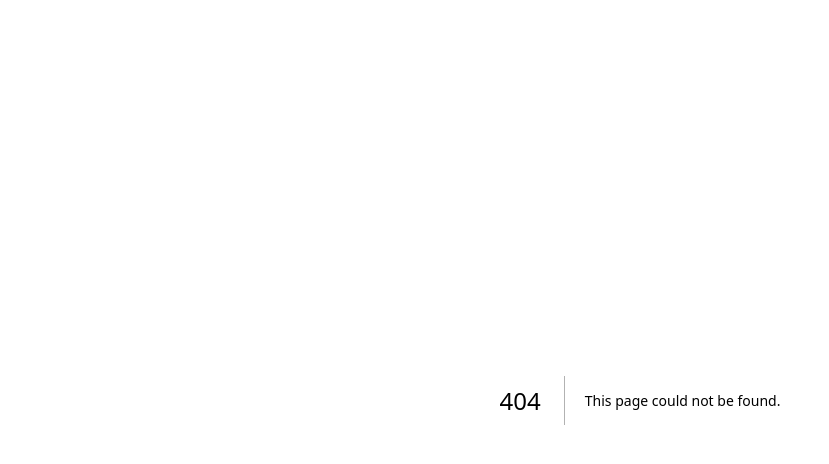
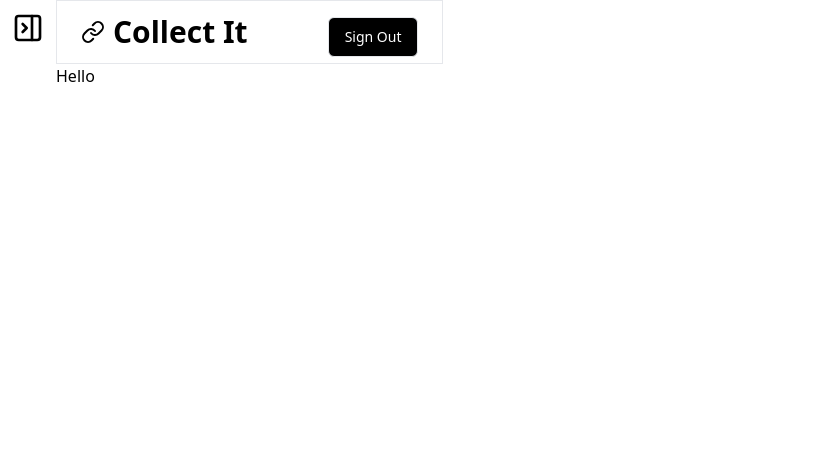
Before and after one commit to anandrajsingh/collect-it, a Next.js app: page /collection in a window 1280 px wide. Before the commit this address had no page. Shown: the top 464 px of the page, without its empty margins (0-829 px from the left). Built offline with nearby package versions, Linux system fonts and the light colour scheme.

Commit message:
collection page

```diff
--- /dev/null
+++ b/app/collection/page.tsx
@@ -0,0 +1,26 @@
+"use client"
+import { useState } from "react";
+import Navbar from "../components/section/Navbar";
+import SideBar from "../components/section/Sidebar";
+import { PanelRightClose } from "lucide-react";
+
+export default function Home() {
+    const [sideOpen, setSideOpen] = useState(true)
+    return (
+        <div className="flex">
+            <div>
+                {sideOpen ? (
+                    <button className="hover:bg-stone-300 p-2 m-1 rounded-lg size-12" onClick={() => (setSideOpen(!sideOpen))}>
+                        <PanelRightClose className="m-0 size-8" />
+                    </button>
+                ) : (
+                    <SideBar sideOpen={sideOpen} setSideOpen={setSideOpen} />
+                )}
+            </div>
+            <div>
+                <Navbar />
+                <div className="">Hello</div>
+            </div>
+        </div>
+    )
+}
--- /dev/null
+++ b/app/components/section/Navbar.tsx
@@ -0,0 +1,17 @@
+import { LinkIcon } from "lucide-react";
+import { Button } from "../ui/botton";
+import Link from "next/link";
+
+export default function Navbar() {
+    return (
+        <div className="px-4 lg:px-6 h-16 flex justify-between border">
+            <Link className="flex items-center justify-center" href="/">
+                <LinkIcon className="mr-2 h-6 w-6" />
+                <div className="font-bold text-3xl">Collect It</div>
+            </Link>
+            <div className="ml-auto md:ml-20 py-4">
+                <Button className="bg-black font-medium text-white hover:bg-black/80" variant="outline">Sign Out</Button>
+            </div>
+        </div>
+    )
+}
--- /dev/null
+++ b/app/components/section/Sidebar.tsx
@@ -0,0 +1,20 @@
+"use client"
+import { PanelRightClose, PanelRightOpen } from "lucide-react";
+import { Button } from "../ui/botton";
+import Link from "next/link";
+
+interface SideBarProps {
+    sideOpen: boolean;
+    setSideOpen: React.Dispatch<React.SetStateAction<boolean>>;
+  }
+
+export default function SideBar(props: SideBarProps) {
+    return (
+        <div className="w-60 flex justify-between items-stretch border min-h-screen">
+            <button className="hover:bg-stone-300 p-2 m-1 rounded-lg size-12" onClick={() => (props.setSideOpen(!props.sideOpen))}>
+                    <PanelRightOpen className="m-0 size-8" />
+            </button>
+            <div className="text-3xl font-bold p-2 m-1 size-fit">Menu</div>
+        </div>
+    )
+}
```
Also changed, not shown: app/icons/sidebar.png (added).
